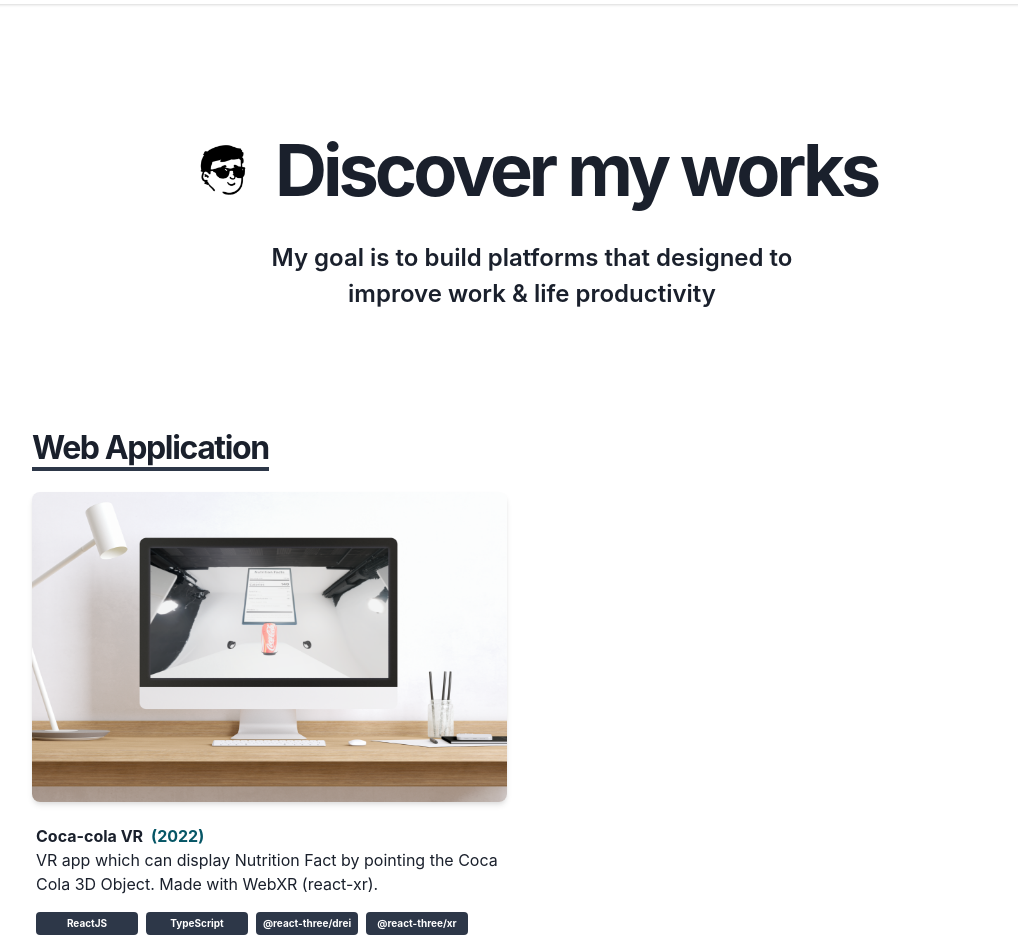
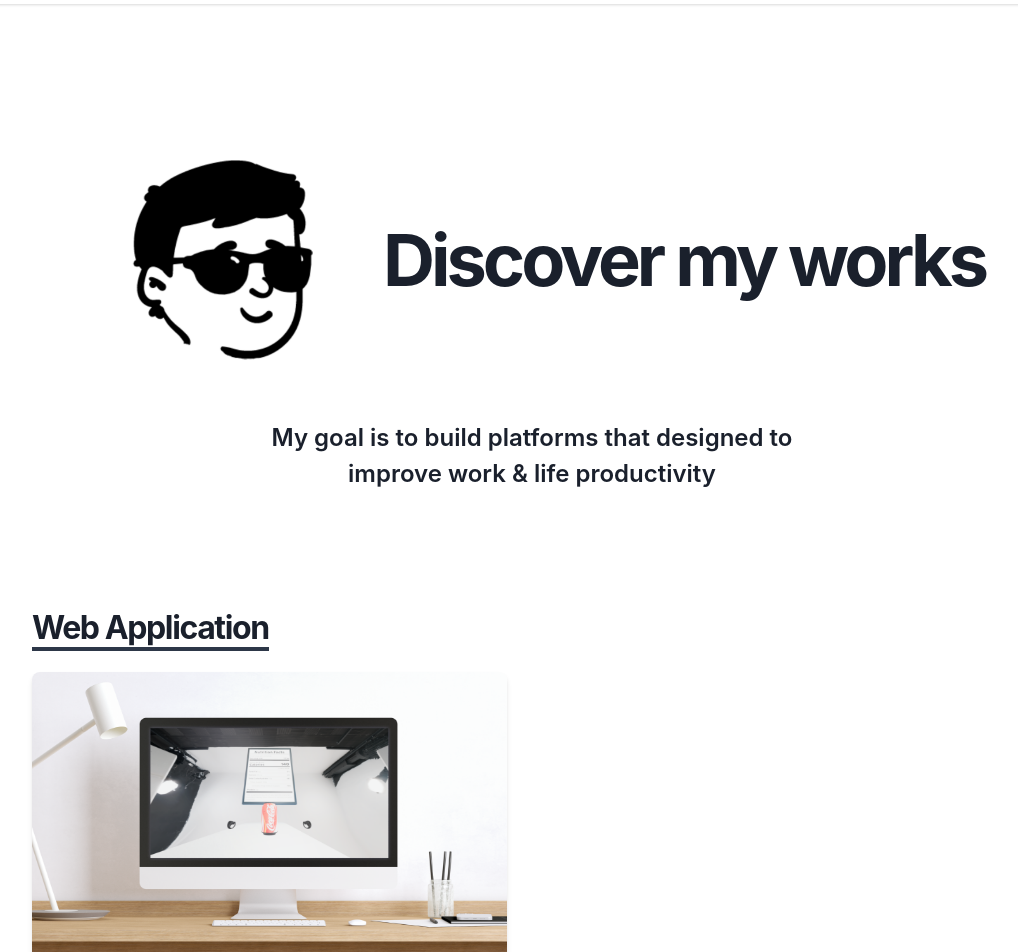
Before and after one commit to mrizkiaiman/nextjs-mrizkiaiman.com, a Next.js app: page /projects in a window 1280 px wide. Shown: the part 60-1012 px from the top of the page, without its empty margins (108-1126 px from the left). Built offline with nearby package versions, Linux system fonts and the light colour scheme.

Commit message:
fix build error

```diff
--- a/src/pages/projects/index.tsx
+++ b/src/pages/projects/index.tsx
@@ -1,4 +1,4 @@
-import { Text, Flex, Box } from '@chakra-ui/react'
+import { Text, Flex, Box, Image } from '@chakra-ui/react'
 import { DefaultPage } from '@app/components/containers/DefaultPage'
 import { Section } from '@components/Section'
 import { ProjectCard } from '@app/pages/projects/project-card'
@@ -10,7 +10,7 @@ const Projects = () => {
     <DefaultPage headTitle="M. Rizki Aiman - Projects">
       <Flex direction={'column'} justifyContent="center" alignItems={'center'} py={{ md: 16 }} pt={{ base: 16, md: 28 }}>
         <Flex alignItems={'center'}>
-          <img src="/images/avatar-head-only.png" width={72} height={72} style={{ borderRadius: 100 }} />
+          <Image alt="avatar" src="/images/avatar-head-only.png" width={72} height={72} style={{ borderRadius: 100 }} />
           <Text
             textAlign={{ md: 'center' }}
             fontSize={{ base: 28, md: 72 }}
--- a/src/pages/projects/project-card/index.tsx
+++ b/src/pages/projects/project-card/index.tsx
@@ -21,12 +21,24 @@ export const ProjectCard: React.FC<ProjectCardProps> = ({ title, description, ta
         {url ? (
           <a target={'_blank'} href={url} rel="noopener noreferrer">
             <Box boxShadow={'md'} borderRadius={'8px'}>
-              <Image src={image} height={{ base: 230, md: 310 }} width={{ base: 340, md: 475 }} style={{ borderRadius: 8 }} />
+              <Image
+                alt="project-image"
+                src={image}
+                height={{ base: 230, md: 310 }}
+                width={{ base: 340, md: 475 }}
+                style={{ borderRadius: 8 }}
+              />
             </Box>
           </a>
         ) : (
           <Box boxShadow={'md'} borderRadius={'8px'}>
-            <Image src={image} height={{ base: 230, md: 310 }} width={{ base: 340, md: 475 }} style={{ borderRadius: 8 }} />
+            <Image
+              alt="project-image"
+              src={image}
+              height={{ base: 230, md: 310 }}
+              width={{ base: 340, md: 475 }}
+              style={{ borderRadius: 8 }}
+            />
           </Box>
         )}
       </ButtonMotion>
@@ -40,7 +52,8 @@ export const ProjectCard: React.FC<ProjectCardProps> = ({ title, description, ta
         </HStack>
         <Text>{description}</Text>
         <Flex pt={2} w={{ base: 340, md: 475 }} flexWrap="wrap" justifyContent={'flex-start'}>
-          {tags.map((item, index) => (
+          {tags ||
+            [].map((item, index) => (
               <Center key={item} w={'102px'} borderRadius={4} mt={2} mr={2} py={1} bg={reverseDefaultColor}>
                 <Text fontSize={10} color={defaultColor} fontWeight="bold">
                   {item}
```
Lines whose indentation alone changed are shown as unchanged.
